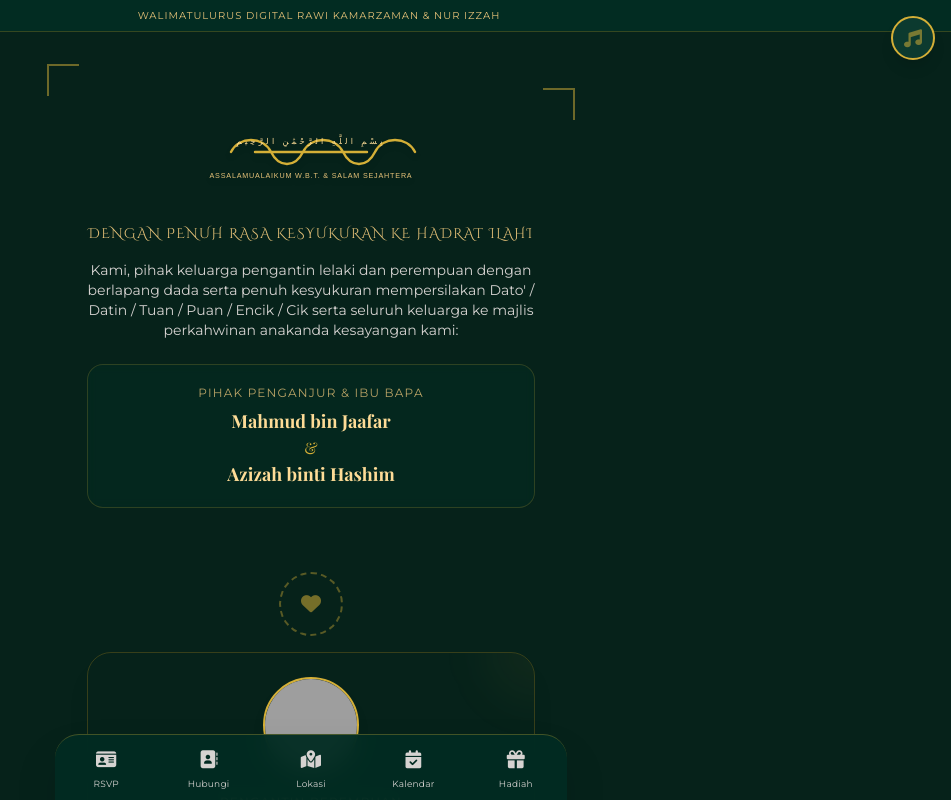
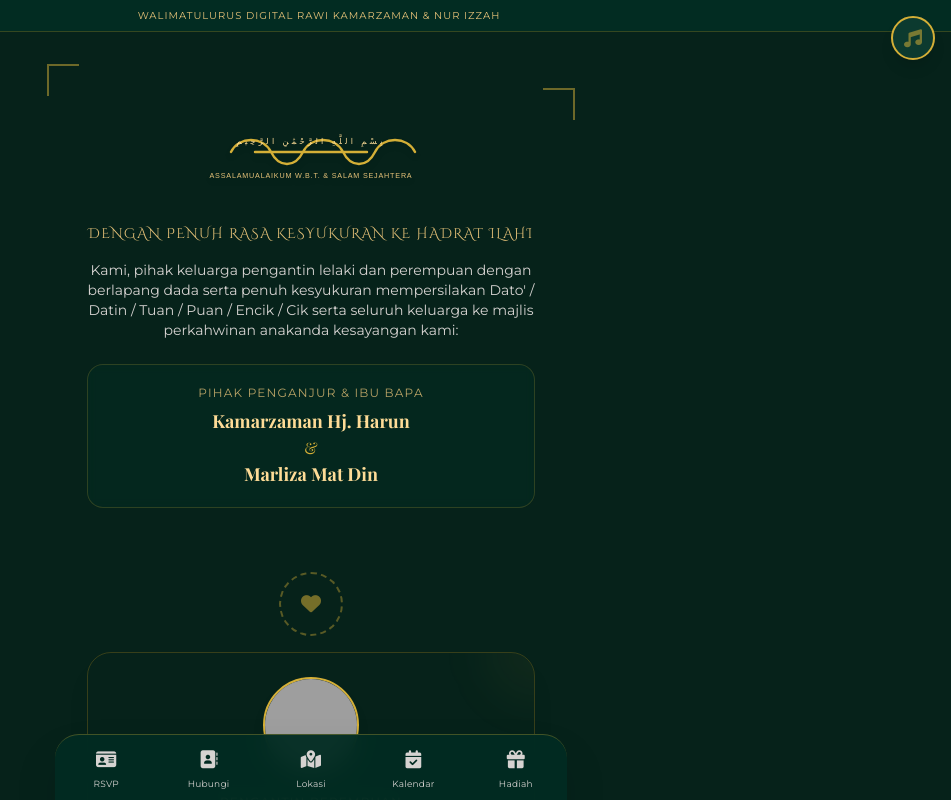
Before and after one commit to mfarhanka/wedding-rawi, a plain HTML site: page index.html in a window 1280 px wide. Both pictures are taken after a click on the button "BUKA UNDANGAN". Shown: the top 800 px of the page, without its empty margins (329-1280 px from the left). Drawn offline with nearby package versions, Linux system fonts and the light colour scheme; grey boxes are pictures that could not be loaded; a web font is replaced by a local one.

Commit message:
Update names in the wedding invitation to reflect the correct parents and guardians

```diff
--- a/index.html
+++ b/index.html
@@ -209,9 +209,9 @@
                 <!-- Parents Names Block -->
                 <div class="bg-emerald-950/50 p-5 rounded-2xl border border-gold-400/20 backdrop-blur-sm max-w-md mx-auto">
                     <p class="text-xs text-gold-300/80 tracking-widest uppercase mb-2">Pihak Penganjur &amp; Ibu Bapa</p>
-                    <h3 class="font-serif text-lg text-gold-200 font-bold leading-snug">Mahmud bin Jaafar</h3>
+                    <h3 class="font-serif text-lg text-gold-200 font-bold leading-snug">Kamarzaman Hj. Harun</h3>
                     <p class="text-gold-400 font-serif my-0.5">&amp;</p>
-                    <h3 class="font-serif text-lg text-gold-200 font-bold leading-snug">Azizah binti Hashim</h3>
+                    <h3 class="font-serif text-lg text-gold-200 font-bold leading-snug">Marliza Mat Din</h3>
                 </div>
             </section>
 
@@ -232,7 +232,7 @@
                         </div>
                         <span class="text-xs text-gold-300 tracking-widest uppercase font-medium">Pengantin Perempuan</span>
                         <h2 class="font-brush text-3xl text-gold-200 mt-2 mb-1">Nur Izzah</h2>
-                        <p class="text-stone-300 text-xs italic">Puteri kesayangan Mahmud &amp; Azizah</p>
+                        <p class="text-stone-300 text-xs italic">Puteri kesayangan Kamarzaman Hj. Harun &amp; Marliza Mat Din</p>
                         <div class="mt-3 flex justify-center gap-3">
                             <a href="https://instagram.com" target="_blank" class="text-stone-400 hover:text-gold-400 text-xs transition-colors"><i class="fa-brands fa-instagram mr-1"></i>@nurizzah</a>
                         </div>
@@ -251,7 +251,7 @@
                         </div>
                         <span class="text-xs text-gold-300 tracking-widest uppercase font-medium">Pengantin Lelaki</span>
                         <h2 class="font-brush text-3xl text-gold-200 mt-2 mb-1">Rawi Kamarzaman</h2>
-                        <p class="text-stone-300 text-xs italic">Putera kesayangan Ithnin bin Ahmad &amp; Aminah binti Kassim</p>
+                        <p class="text-stone-300 text-xs italic">Putera kesayangan Kamarzaman Hj. Harun &amp; Marliza Mat Din</p>
                         <div class="mt-3 flex justify-center gap-3">
                             <a href="https://instagram.com" target="_blank" class="text-stone-400 hover:text-gold-400 text-xs transition-colors"><i class="fa-brands fa-instagram mr-1"></i>@rawikamarzaman</a>
                         </div>
@@ -613,7 +613,7 @@
                 <!-- Contact Item 3 -->
                 <div class="flex items-center justify-between p-4 bg-emerald-900/40 border border-gold-400/10 rounded-2xl">
                     <div>
-                        <h4 class="font-serif text-sm text-gold-200 font-semibold">Mahmud (Bapa)</h4>
+                        <h4 class="font-serif text-sm text-gold-200 font-semibold">Kamarzaman Hj. Harun (Bapa)</h4>
                         <span class="text-[10px] text-stone-400 uppercase tracking-widest">Tuan Rumah</span>
                     </div>
                     <div class="flex gap-2">
```
